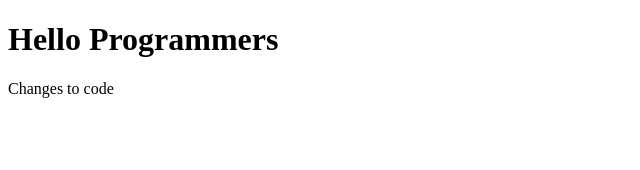
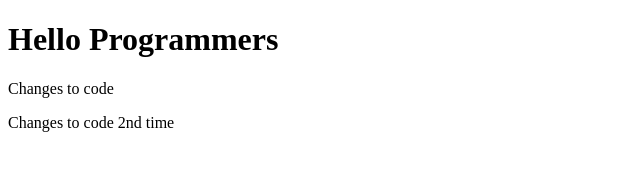
Before and after one commit to Sadiqur057/First-Repository, a plain HTML site: page index.html in a window 1280 px wide. Shown: the whole page, without its empty margins (0-640 px from the left). Drawn offline with Linux system fonts and the light colour scheme.

Commit message:
second change

```diff
--- a/index.html
+++ b/index.html
@@ -9,5 +9,7 @@
 <body>
     <h1>Hello Programmers</h1>
     <p> Changes to code </p>
+    <p> Changes to code 2nd time </p>
+
 </body>
 </html>
```
